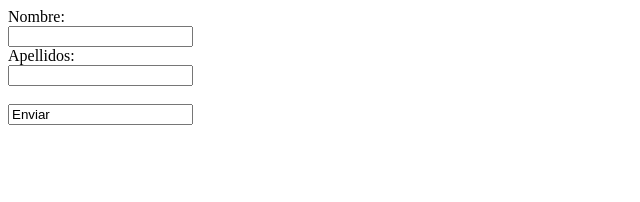
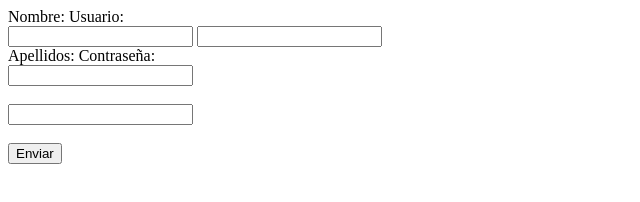
Before and after one commit to clasehtml/formulario-personas, a plain HTML site: page index.html in a window 1280 px wide. Shown: the whole page, without its empty margins (0-640 px from the left). Drawn offline with Linux system fonts and the light colour scheme.

Commit message:
Update index.html

```diff
--- a/index.html
+++ b/index.html
@@ -6,11 +6,15 @@
 </head>
 <body>
   <form>
-    <label for="nombre">Nombre:</label><br>
-    <input type="text" id="nombre" name="nombre"><br>
-    <label for="apellidos">Apellidos:</label><br>
+    <label for="nombre">Nombre:</label>
+    <label for="usuario">Usuario:</label><br>
+    <input type="text" id="nombre" name="nombre">
+    <input type="text" id="usuario" name="usuario"><br>
+    <label for="apellidos">Apellidos:</label>
+    <label for="contrasena">Contraseña:</label><br>
     <input type="text" id="apellidos" name="apellidos"><br><br>
-    <input type="envio" value="Enviar">
+    <input type="text" id="contrasena" name="contrasena"><br><br>
+    <input type="submit" value="Enviar">
   </form>
 </body>
 </html>
```
